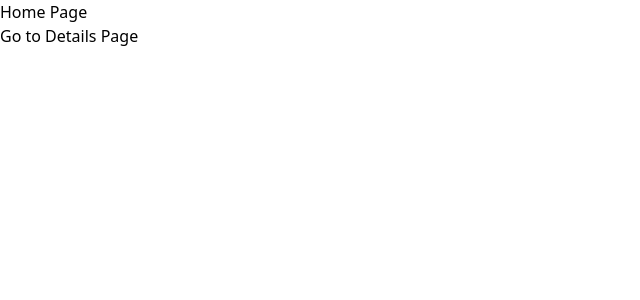
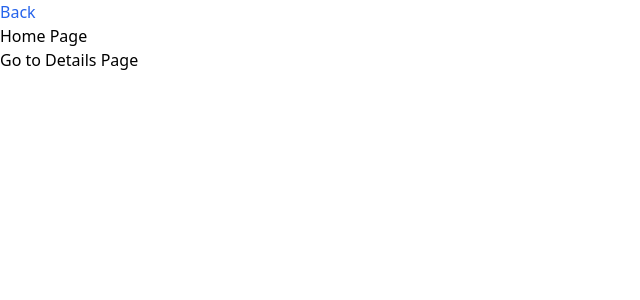
Before and after one commit to aimalamiri/Air-Pollution, a React (Create React App) app: page / in a window 1280 px wide. Shown: the top 300 px of the page, without its empty margins (0-640 px from the left). Built offline with nearby package versions, Linux system fonts and the light colour scheme.

Commit message:
Add Navbar component

```diff
--- a/src/App.jsx
+++ b/src/App.jsx
@@ -1,11 +1,13 @@
 import React from 'react';
 import { Routes, Route } from 'react-router-dom';
+import Navbar from './Components/Navbar';
 import Details from './Pages/Details';
 import Home from './Pages/Home';
 
 function App() {
   return (
     <div className="App">
+      <Navbar />
       <Routes>
         <Route path="/" element={<Home />} />
         <Route path="/details" element={<Details />} />
--- /dev/null
+++ b/src/Components/Navbar.jsx
@@ -0,0 +1,11 @@
+import { Link } from 'react-router-dom';
+
+export default function Navbar() {
+  return (
+    <nav>
+      <Link to="/" className="text-blue-600 hover:text-blue-500">
+        Back
+      </Link>
+    </nav>
+  );
+}
```
